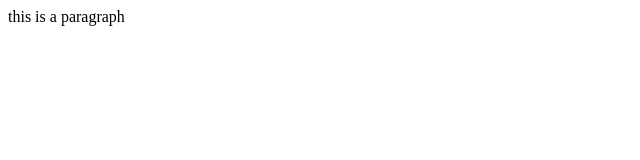
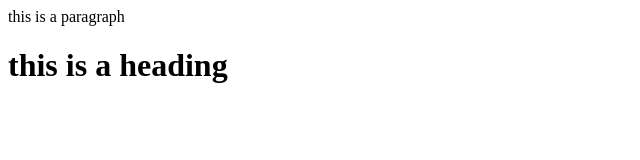
Before and after one commit to junaid703/project-01, a plain HTML site: page index.html in a window 1280 px wide. Shown: the whole page, without its empty margins (0-640 px from the left). Drawn offline with Linux system fonts and the light colour scheme.

Commit message:
h1 heading added

```diff
--- a/index.html
+++ b/index.html
@@ -1 +1,2 @@
 <p> this is a paragraph </p>
+<h1> this is a heading</h1>
```
